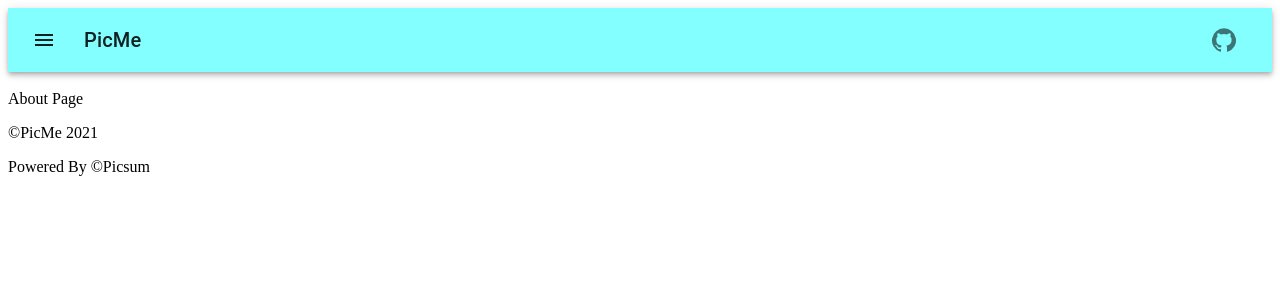
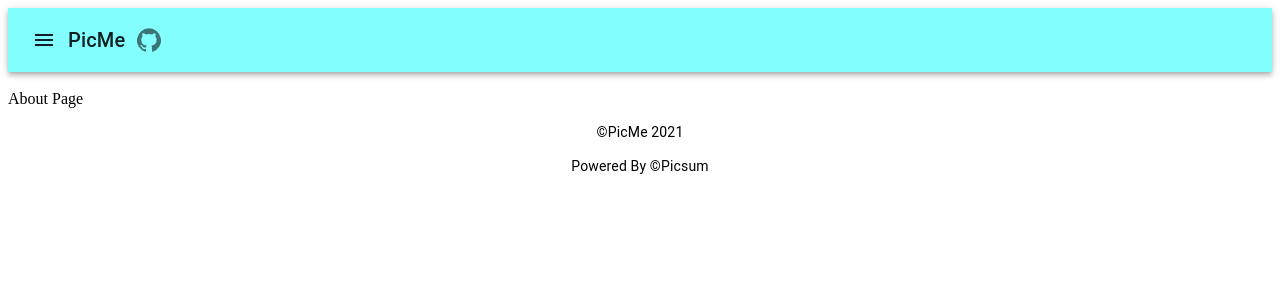
Before and after one commit to JulianAR97/picme-client, a React (Create React App) app: page / in a window 1280 px wide. Shown: the top 300 px of the page. Built offline with nearby package versions, Linux system fonts and the light colour scheme; no server answers.

Commit message:
moved navbar themign to separate file

```diff
--- a/src/components/Footer.js
+++ b/src/components/Footer.js
@@ -1,14 +1,17 @@
 import React, { Component } from 'react'
+import Typography from '@material-ui/core/Typography';
 
-export class Footer extends Component {
-  render() {
-    return (
-      <div>
-        <p>&copy;PicMe 2021</p>
-        <p>Powered By &copy;Picsum</p>
-      </div>
-    )
-  }
+const Footer = () => {
+
+  return (
+    <div style={{align: 'center'}}>
+      <Typography variant="body2" align="center">
+          <p>&copy;PicMe 2021</p>
+          <p>Powered By &copy;Picsum</p>
+      </Typography>
+    </div>
+  )
+
 }
 
 export default Footer
--- a/src/components/NavBar.js
+++ b/src/components/NavBar.js
@@ -5,23 +5,12 @@
 import MenuIcon from '@material-ui/icons/Menu';
 import GitHubIcon from '@material-ui/icons/GitHub'
 import IconButton from '@material-ui/core/IconButton';
-import { makeStyles } from '@material-ui/core/styles';
+import { useStyles } from '../styles/theming';
 import AppBar from '@material-ui/core/AppBar';
 import Toolbar from '@material-ui/core/Toolbar';
 import Typography from '@material-ui/core/Typography';
 
 
-const useStyles = makeStyles((theme) => ({
-  root: {
-    flexGrow: 1,
-  },
-  menuButton: {
-    marginRight: theme.spacing(2),
-  },
-  title: {
-    flexGrow: 1,
-  },
-}));
 
 const NavBar = () => {
   const classes = useStyles();
```
